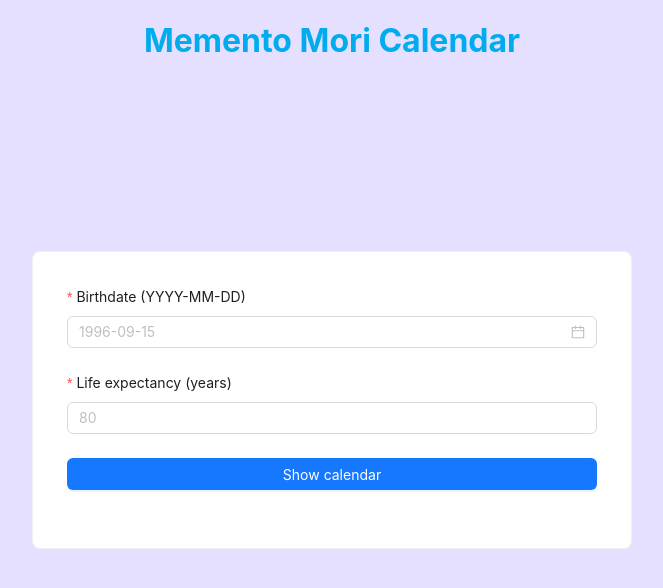
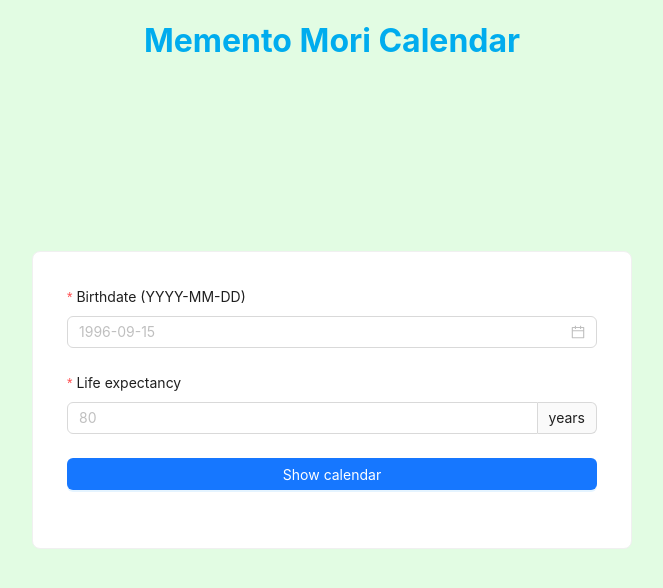
Before and after one commit to chessmadridista/memento-mori, a React (Create React App) app in the folder app/: page / in a window 1280 px wide. Shown: the top 588 px of the page, without its empty margins (308-971 px from the left). Built offline with nearby package versions, Linux system fonts and the light colour scheme.

Commit message:
Add 'year' suffix for life expectancy input box.

```diff
--- a/app/src/components/form/Form.js
+++ b/app/src/components/form/Form.js
@@ -22,7 +22,7 @@ function FormContainer() {
                     <DatePicker className={ styles.input } placeholder="1996-09-15" />
                 </Form.Item>
                 <Form.Item
-                    label="Life expectancy (years)"
+                    label="Life expectancy"
                     name="life expectancy"
                     rules={
                         [
@@ -32,7 +32,7 @@ function FormContainer() {
                             }
                         ]
                     }>
-                    <InputNumber className={ styles.input } placeholder="80" />
+                    <InputNumber className={ styles.input } addonAfter="years" placeholder="80" />
                 </Form.Item>
                 <Form.Item>
                     <Button type="primary" htmlType="submit" block>Show calendar</Button>
--- a/app/src/index.css
+++ b/app/src/index.css
@@ -3,7 +3,7 @@
     background-color: rgb(231, 224, 255);
   }
   50% {
-    background-color: rgb(229, 224, 255);
+    background-color: rgb(226, 255, 224);
   }
   100% {
     background-color: rgb(231, 224, 255);
```
